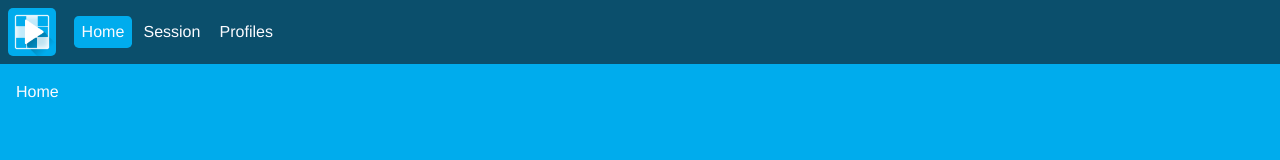
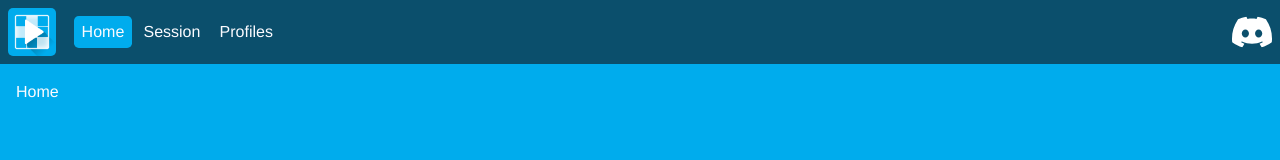
Before and after one commit to Plagiatus/Trippy, a Vue app in the folder website/: page / in a window 1280 px wide. Shown: the top 160 px of the page. Built offline with nearby package versions, Linux system fonts and the light colour scheme.

Commit message:
added discord logo to menu

```diff
--- a/website/src/components/Navigation.vue
+++ b/website/src/components/Navigation.vue
@@ -9,6 +9,9 @@
 			<router-link class="nav-link" to="/">Home</router-link>
 			<router-link class="nav-link" to="/session">Session</router-link>
 			<router-link class="nav-link" to="/profile">Profiles</router-link>
+			<span id="discord-in-nav">
+				<a href="https://discord.gg/G9u72eW" target="_blank" rel="noopener noreferrer"><img src="@/assets/Discord-Logo-White.svg" alt="Discord"></a>
+			</span>
 		</nav>
 	</div>
 </template>
@@ -32,7 +35,8 @@ nav#main-nav {
 	padding: .5em;
 }
 
-div#nav-spacer, nav#main-nav {
+div#nav-spacer,
+nav#main-nav {
 	height: 4em;
 }
 
@@ -52,12 +56,24 @@ div#nav-spacer, nav#main-nav {
 	background-color: var(--background);
 }
 
-img#nav-logo{
+img#nav-logo {
 	width: 3em;
 	height: 3em;
 	border-radius: 5px;
 }
+
 div#nav-logo-wrapper {
 	margin-right: 1em;
 }
+
+#discord-in-nav {
+	flex-grow: 1;
+	display: flex;
+	justify-content: flex-end;
+}
+
+#discord-in-nav img {
+	width: 2.5em;
+	height: 2.5em;
+}
 </style>
```
Also changed, not shown: website/src/assets/Discord-Logo-White.svg (added).
